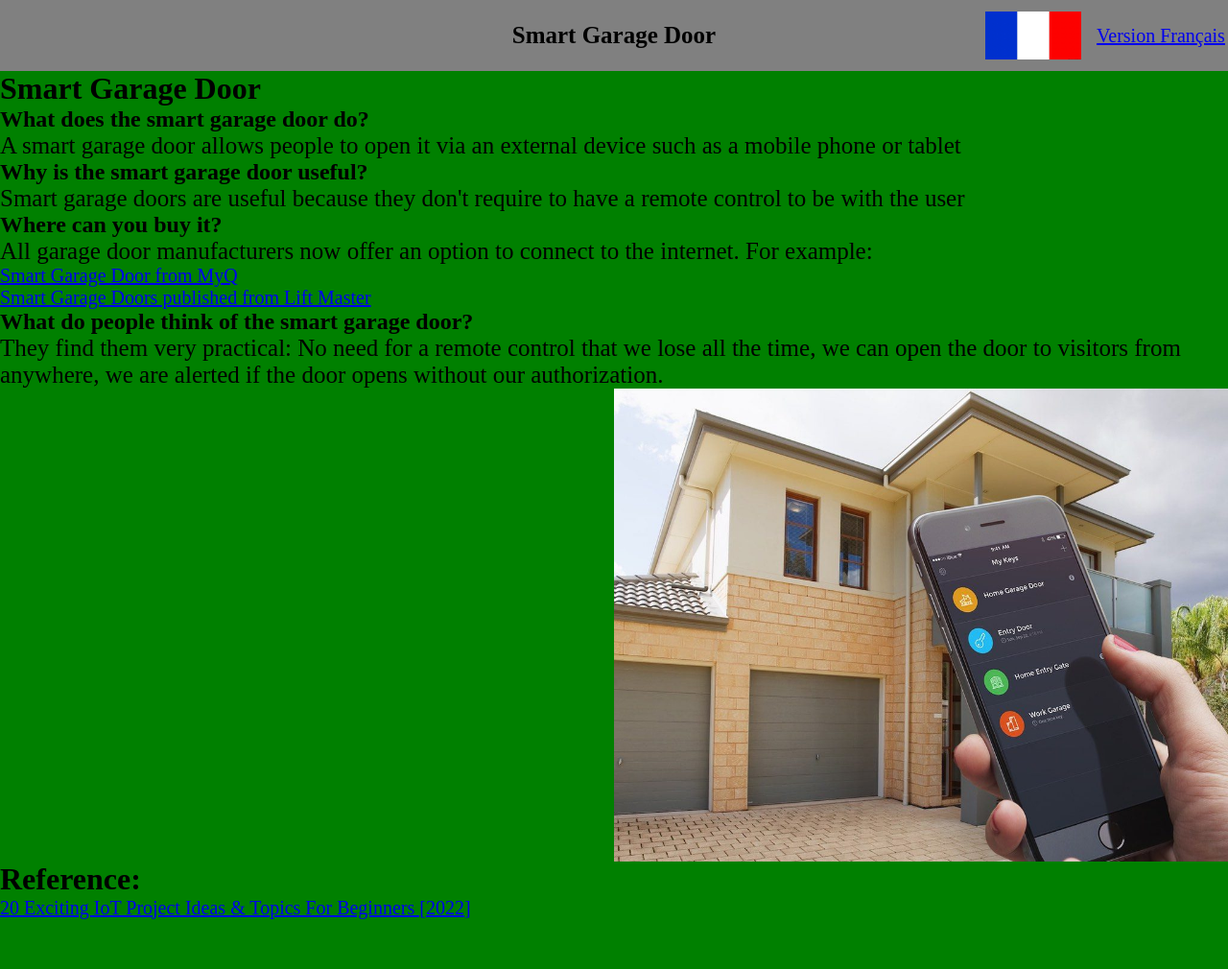
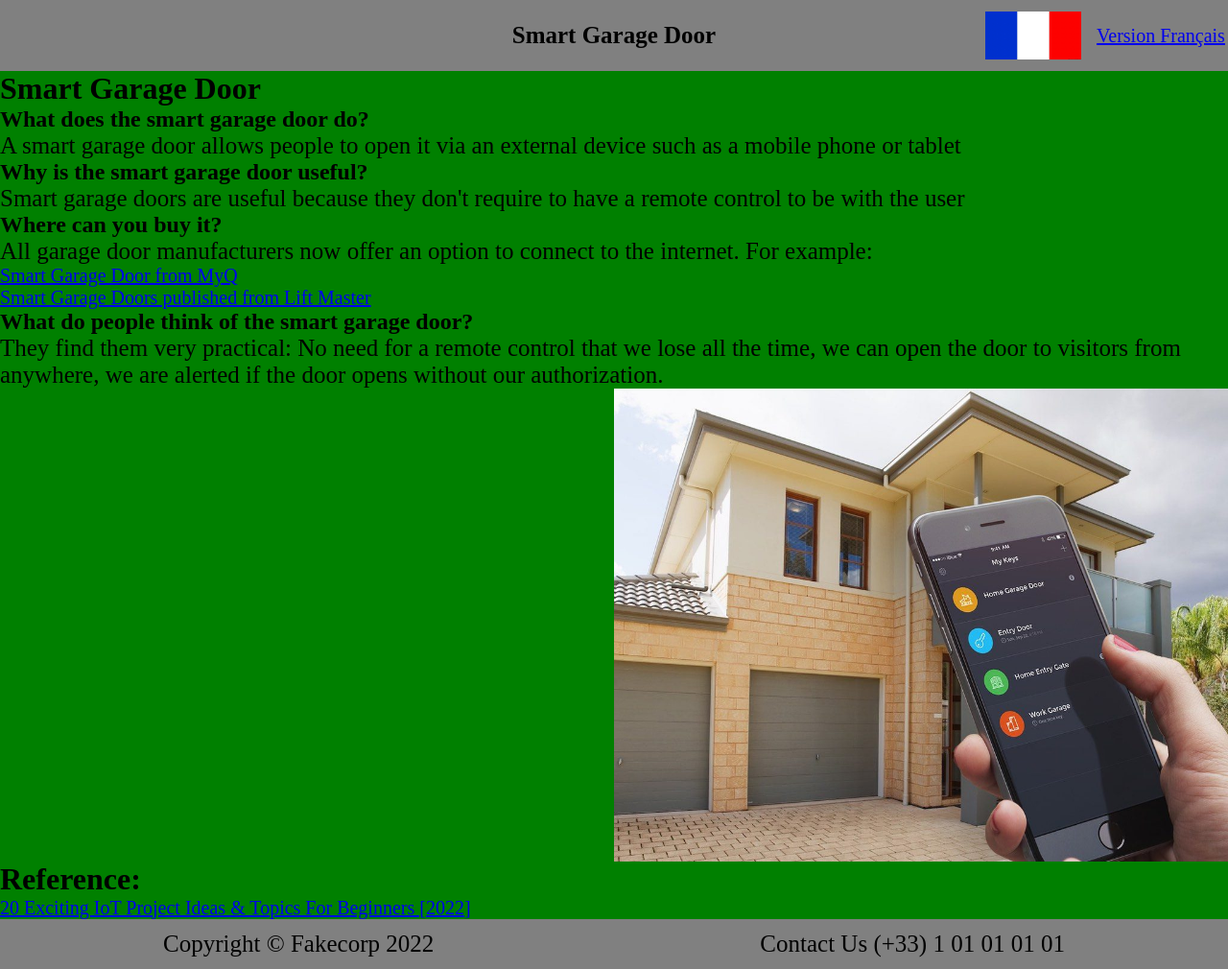
Before and after one commit to NintendoGaming2000/Information-sur-les-portes-de-garage-intelligente, a plain HTML site: page english.html in a window 1280 px wide. Shown: the whole page at 96% size. Before the commit the page ends 958 px from the top, so only its background shows below. Drawn offline with Linux system fonts and the light colour scheme.

Commit message:
Removed unnecessary English CSS file.

```diff
--- a/english.html
+++ b/english.html
@@ -5,7 +5,7 @@
     <meta http-equiv="X-UA-Compatible" content="IE=edge">
     <meta name="viewport" content="width=device-width, initial-scale=1.0">
     <title>Document</title>
-    <link rel="stylesheet" href="style_english.css">
+    <link rel="stylesheet" href="style.css">
 </head>
 <body>
     <div class="bloc">
@@ -13,7 +13,7 @@
         <p class="title">Smart Garage Door</p>
         <div class="menu-langues">
             <img src="Images/French Flag.png" alt="France">
-            <a href="english.html">Version Français</a>
+            <a href="index.html">Version Français</a>
         </div>
     </div>
 
@@ -46,5 +46,9 @@
 
     <h1>Reference:</h1>
     <a href ="https://www.upgrad.com/blog/iot-project-ideas-topics-for-beginners/">20 Exciting IoT Project Ideas & Topics For Beginners [2022]</a>
+    <div class="bloc3">
+        <p class="copyrighttxt">Copyright © Fakecorp 2022</p>
+        <p class="contacttxt">Contact Us (+33) 1 01 01 01 01</p>
+    </div>
 </body>
 </html>
--- a/style.css
+++ b/style.css
@@ -8,6 +8,7 @@ body {
    background-color: green;
 }
 
+/* Header Bloc */
 .bloc {
     background-color: grey;
     width: 100%;
@@ -29,12 +30,15 @@ body {
     width: 20%;
 }
 
+/* Titre dans header */
 .title {
     font-weight: bold;
     margin-left: auto;
     margin-right: auto;
     display: block;
 }
+
+/* Img dans Header */
 img {
     width: 100px;
     height: 50px;
@@ -42,6 +46,7 @@ img {
     margin-left: auto;
 }
 
+/* Link pour les references */
 a {
     margin-right: auto;
     display: block;
@@ -57,3 +62,42 @@ p {
     height: 50%;
     margin-left: auto;
 }
+
+/* Footer */
+.bloc3 {
+    background-color: grey;
+    width: 100%;
+    padding-bottom: 12px;
+    padding-top: 12px;
+    display: flex;
+    justify-content: space-evenly;
+    align-items: center;
+}
+
+.menu-langues {
+    display: flex;
+    align-items: center;
+    gap: 16px;
+    width: 20%;
+}
+
+/* Padding bloc */
+.bloc4 {
+    height: 40%;
+    padding:50%
+}
+
+/* footer text */
+.copyrighttxt {
+    margin-left: auto;
+    margin-right: auto;
+    display: block;
+    padding:50
+}
+
+.contacttxt {
+    margin-left: auto;
+    margin-right: auto;
+    display: block;
+    padding:50
+}
```
Also changed, not shown: index.html (+5 -1 lines).
